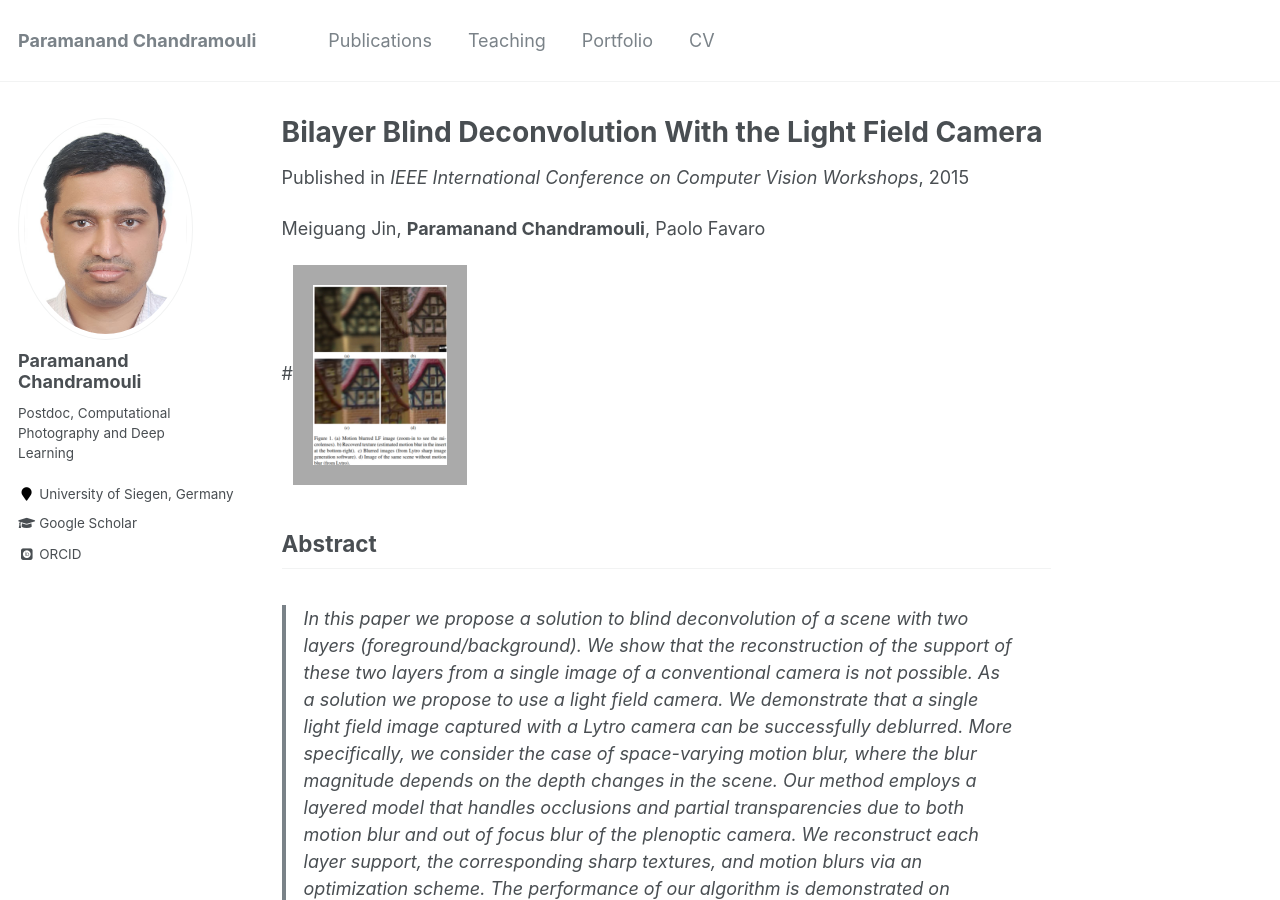
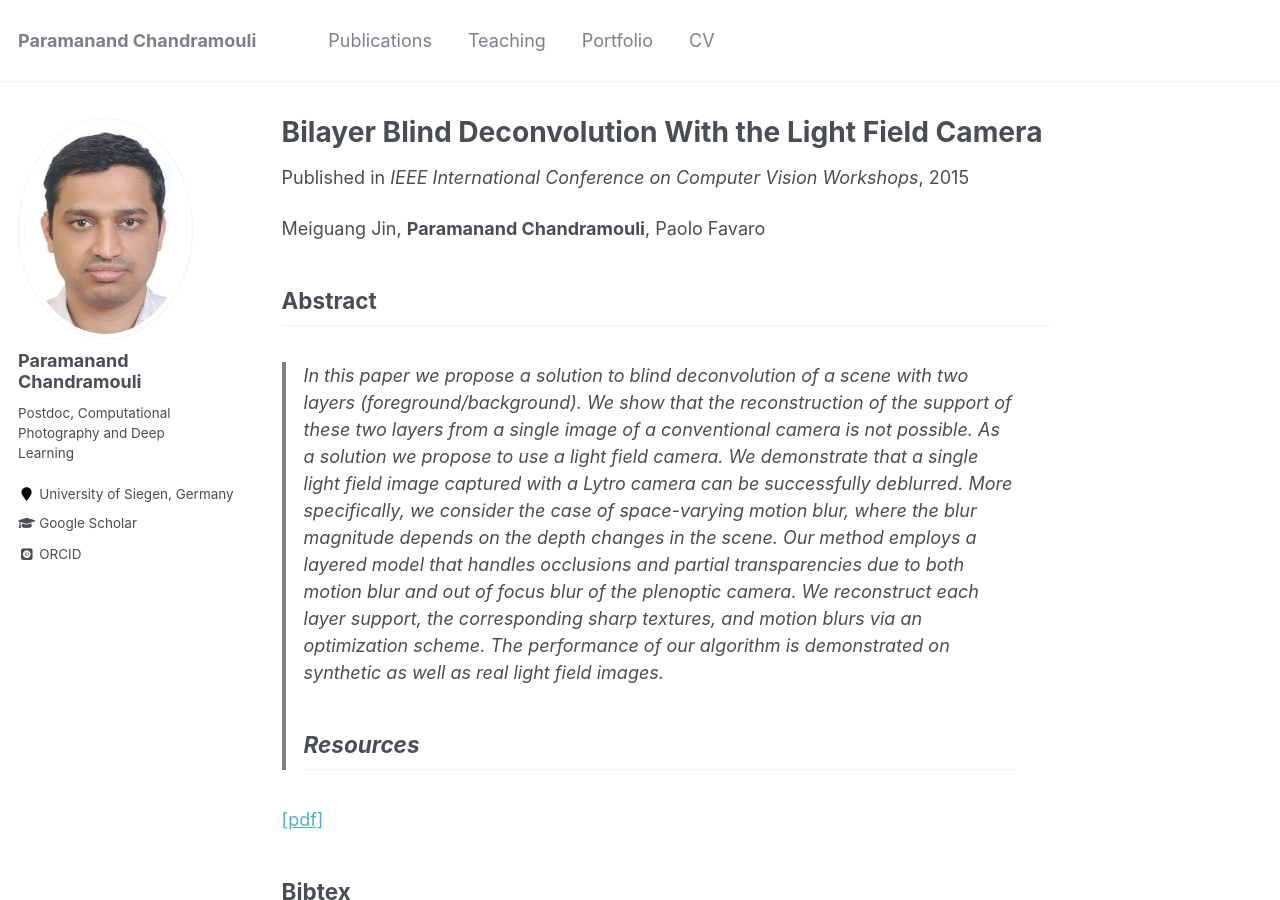
Before and after one commit to Paramanand-C/Paramanand-C.github.io, a Jekyll site: the page built from _publications/2015-iccvw-Bilayer-Blind-Deconvolution-With-the-Light-Field-Camera.md, in a window 1280 px wide and 900 px high. Built offline with Jekyll 4.4.1, drawn with Linux system fonts in a browser that asks for light colours; some web fonts are replaced.

Commit message:
Update 2015-iccvw-Bilayer-Blind-Deconvolution-With-the-Light-Field-Camera.md

```diff
--- a/_publications/2015-iccvw-Bilayer-Blind-Deconvolution-With-the-Light-Field-Camera.md
+++ b/_publications/2015-iccvw-Bilayer-Blind-Deconvolution-With-the-Light-Field-Camera.md
@@ -6,14 +6,11 @@ date: 2015-12-07
 venue: ' IEEE International Conference on Computer Vision Workshops'
 paperurl: 'http://Paramanand-C.github.io/files/pdfs/iccvw_lf_blind_deconv.pdf'
 authors: 'Meiguang Jin, <b>Paramanand Chandramouli</b>, Paolo Favaro'
-#teaser: /previews/iccvw_lf_blind_deconv.png
 categories: [Lightfields, Image-Restoration]
 bibtex: true
 ---
 
 {{ page.authors }}
-
-#<img class="pub_teaser" src="../images/previews/iccvw_lf_blind_deconv.png" alt="Teaser Image" title="teaser" />
 
 ## Abstract
 
```
